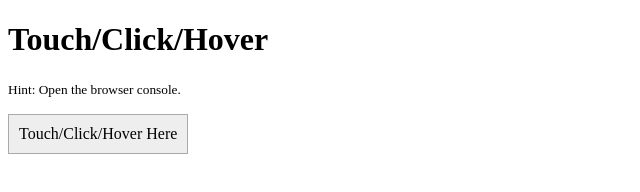
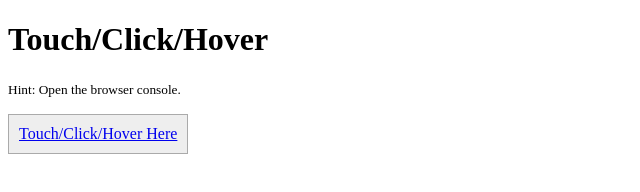
Before and after one commit to jfredrickson/sandbox-touchclickhover, a plain HTML site: page index.html in a window 1280 px wide. Shown: the whole page, without its empty margins (0-640 px from the left). Drawn offline with nearby package versions, Linux system fonts and the light colour scheme.

Commit message:
change trigger div into a link

```diff
--- a/index.html
+++ b/index.html
@@ -11,7 +11,7 @@
   <h1>Touch/Click/Hover</h1>
   <p><small>Hint: Open the browser console.</small></p>
   <div>
-    <div class="trigger">Touch/Click/Hover Here</div>
+    <a href="#" class="trigger">Touch/Click/Hover Here</a>
   </div>
   <div class="panel">Hello</div>
 </body>
--- a/sandbox.js
+++ b/sandbox.js
@@ -19,6 +19,10 @@
       event.preventDefault();
     });
 
+    $(".trigger").click(function (event) {
+      console.log("event: " + event.type);
+    });
+
   });
 
 }());
```
